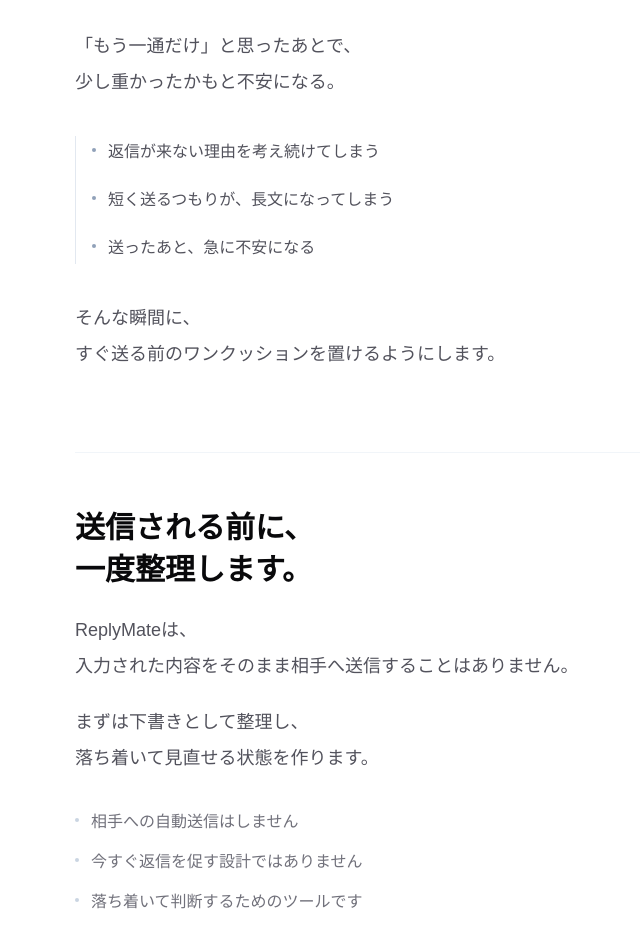
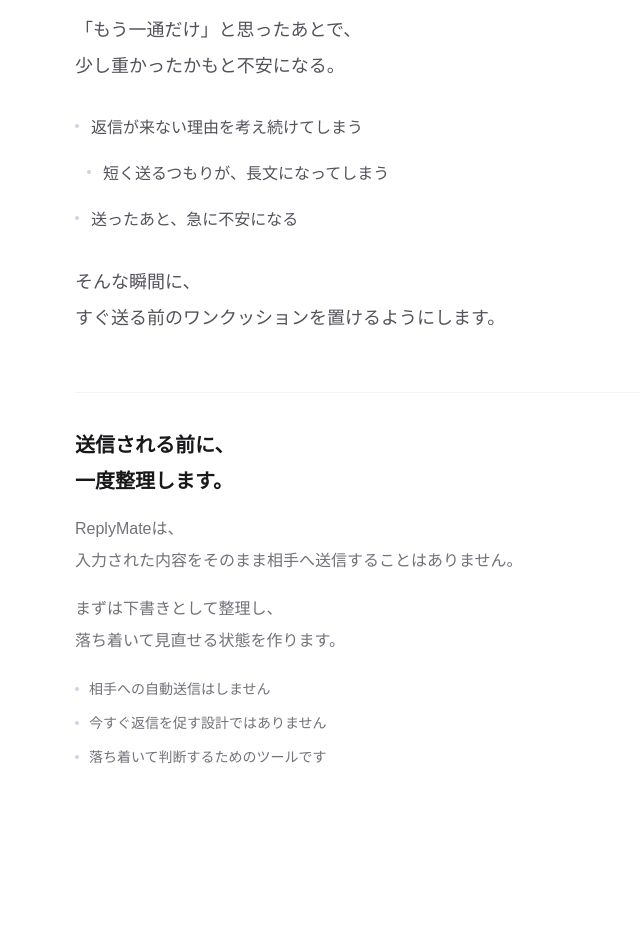
Before and after one commit to KOMAPPY-MG/ReplyMate, a Next.js app: page / in a window 1280 px wide. Shown: the part 1120-2068 px from the top of the page, without its empty margins (181-821 px from the left). After the commit the page ends 1969 px from the top, so only its background shows below. Built offline with nearby package versions, Linux system fonts and the light colour scheme.

Commit message:
LPの情報密度を調整

```diff
--- a/src/app/page.tsx
+++ b/src/app/page.tsx
@@ -138,7 +138,7 @@ export default function Home() {
         </div>
       </section>
 
-      <section className="px-5 pb-16 pt-10 sm:px-8 sm:pb-20 sm:pt-12 lg:px-10">
+      <section className="px-5 pb-16 pt-8 sm:px-8 sm:pb-20 sm:pt-10 lg:px-10">
         <div className="mx-auto w-full max-w-3xl">
           <div className="max-w-2xl">
             <h2 className="text-balance text-3xl font-semibold leading-tight text-zinc-950 sm:text-4xl">
@@ -146,7 +146,7 @@ export default function Home() {
               <span className="mt-1 block">後悔したくないから。</span>
             </h2>
 
-            <div className="mt-7 space-y-5 text-pretty text-base leading-8 text-zinc-600 sm:text-lg sm:leading-9">
+            <div className="mt-6 space-y-4 text-pretty text-base leading-8 text-zinc-600 sm:text-lg sm:leading-9">
               <p>
                 返信が遅いだけかもしれない。
                 <br />
@@ -160,32 +160,28 @@ export default function Home() {
             </div>
           </div>
 
-          <ul className="mt-9 max-w-2xl space-y-4 border-l border-slate-200 pl-4 text-sm leading-7 text-zinc-600 sm:text-base sm:leading-8">
+          <ul className="mt-7 max-w-2xl space-y-3.5 text-sm leading-7 text-zinc-600 sm:text-base sm:leading-8">
             {empathyItems.map((item) => (
-              <li key={item} className="flex gap-3">
-                <span className="mt-3 size-1 shrink-0 rounded-full bg-slate-400" />
+              <li key={item} className="flex gap-3 odd:pl-0 even:pl-3">
+                <span className="mt-3 size-1 shrink-0 rounded-full bg-slate-300" />
                 <span>{item}</span>
               </li>
             ))}
           </ul>
 
-          <p className="mt-9 max-w-2xl text-pretty text-base leading-8 text-zinc-600 sm:text-lg sm:leading-9">
+          <p className="mt-7 max-w-2xl text-pretty text-base leading-8 text-zinc-600 sm:text-lg sm:leading-9">
             そんな瞬間に、
             <br />
             すぐ送る前のワンクッションを置けるようにします。
           </p>
-        </div>
-      </section>
 
-      <section className="px-5 pb-20 sm:px-8 sm:pb-24 lg:px-10">
-        <div className="mx-auto w-full max-w-3xl border-t border-slate-100 pt-12 sm:pt-14">
-          <div className="max-w-2xl">
-            <h2 className="text-balance text-2xl font-semibold leading-tight text-zinc-950 sm:text-3xl">
+          <div className="mt-12 max-w-2xl border-t border-slate-100 pt-8 sm:mt-14 sm:pt-9">
+            <h2 className="text-balance text-lg font-semibold leading-7 text-zinc-900 sm:text-xl sm:leading-8">
               <span className="block">送信される前に、</span>
               <span className="mt-1 block">一度整理します。</span>
             </h2>
 
-            <div className="mt-6 space-y-5 text-pretty text-base leading-8 text-zinc-600 sm:text-lg sm:leading-9">
+            <div className="mt-4 space-y-4 text-pretty text-sm leading-7 text-zinc-500 sm:text-base sm:leading-8">
               <p>
                 ReplyMateは、
                 <br />
@@ -197,17 +193,17 @@ export default function Home() {
                 落ち着いて見直せる状態を作ります。
               </p>
             </div>
-          </div>
 
-          <ul className="mt-8 max-w-2xl space-y-3 text-sm leading-6 text-zinc-500 sm:text-base sm:leading-7">
+            <ul className="mt-5 space-y-2.5 text-sm leading-6 text-zinc-500">
               {safetyItems.map((item) => (
-              <li key={item} className="flex gap-3">
+                <li key={item} className="flex gap-2.5">
                   <span className="mt-2.5 size-1 shrink-0 rounded-full bg-slate-300" />
                   <span>{item}</span>
                 </li>
               ))}
             </ul>
           </div>
+        </div>
       </section>
     </main>
   );
```
Lines whose indentation alone changed are shown as unchanged.
